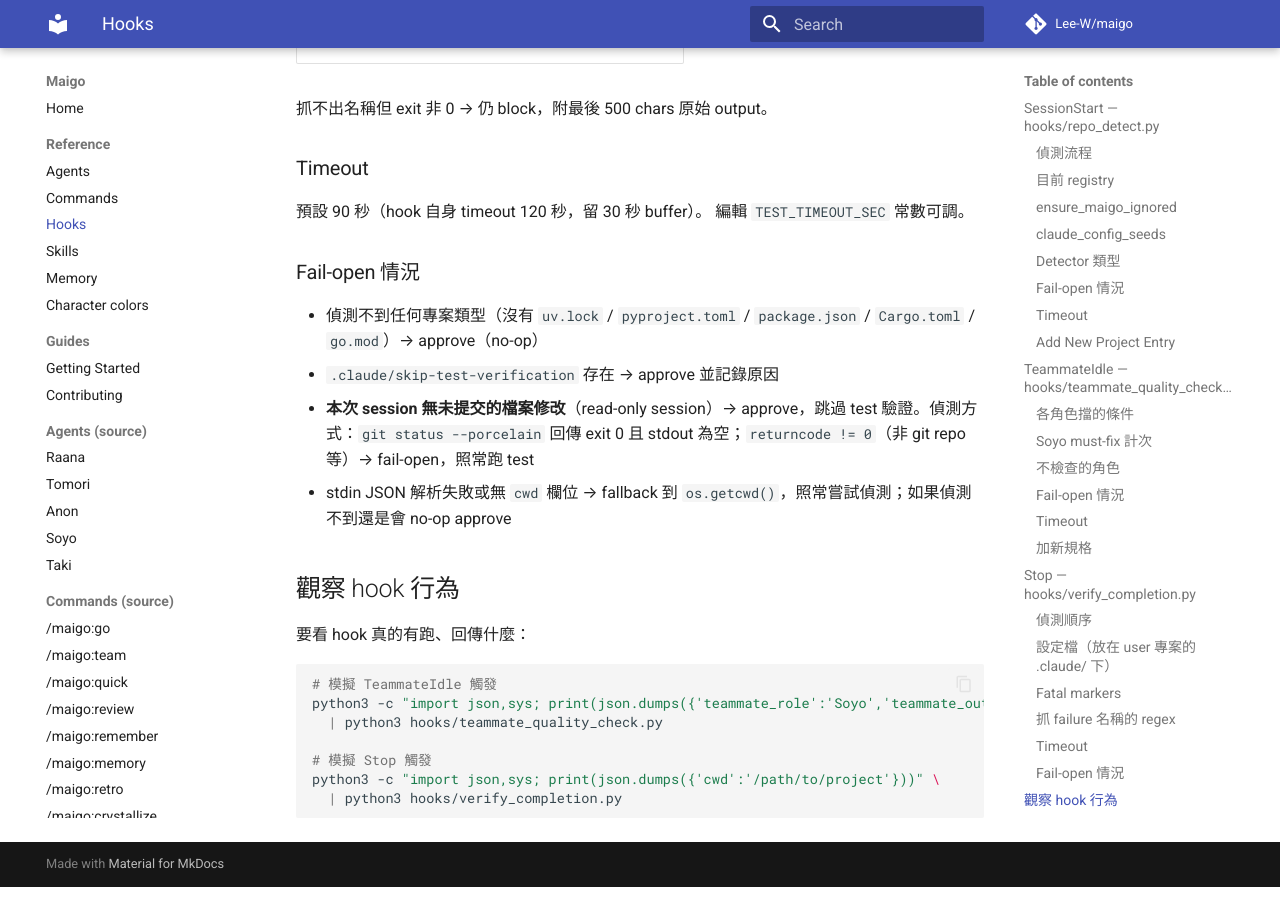
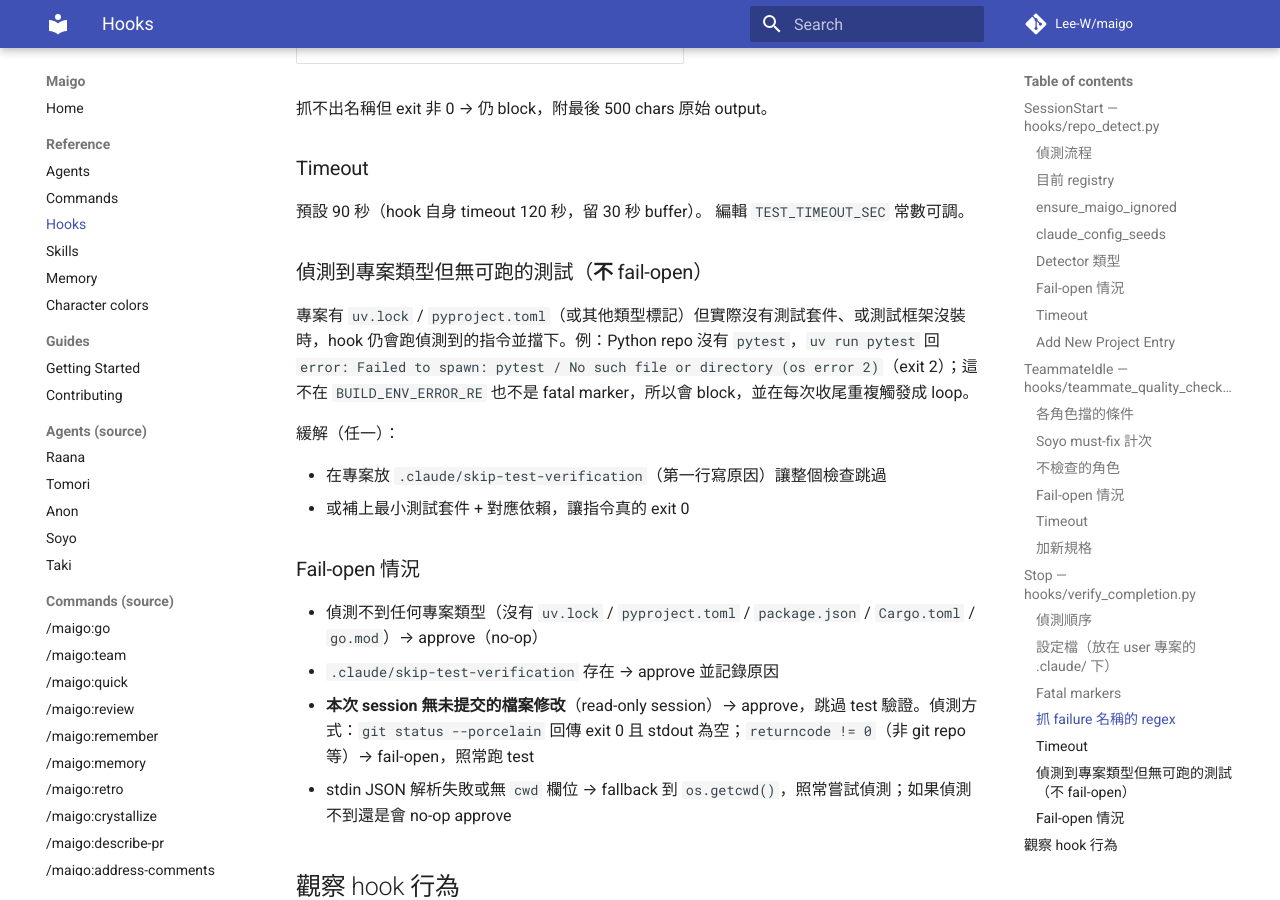
Before and after one commit to Lee-W/maigo, an MkDocs documentation site: the page built from docs/reference/hooks.md, in a window 1280 px wide and 900 px high, scrolled down 6142 px. Built offline with MkDocs 1.6.1 and Material for MkDocs 9.7.7, drawn with Linux system fonts in a browser that asks for light colours; comment, search, counter and statistics services are not loaded.

Commit message:
docs(hooks): note that detected-but-untestable projects block, not fail-open
Documents the verify_completion edge case where a project type is detected
but the test runner is absent — the hook blocks and re-triggers each turn.
Lists the two escapes: a `.claude/skip-test-verification` marker or adding a
minimal test suite + deps.

To commit it:

git add docs/reference/hooks.md && git commit -F - <<'EOF'
docs(hooks): note that detected-but-untestable projects block, not fail-open

Documents the verify_completion edge case where a project type is detected
but the test runner is absent — the hook blocks and re-triggers each turn.
Lists the two escapes: a `.claude/skip-test-verification` marker or adding a
minimal test suite + deps.

```diff
--- a/docs/reference/hooks.md
+++ b/docs/reference/hooks.md
@@ -208,6 +208,15 @@ message 強調「這不是 test fail，是 import 錯」。
 預設 90 秒（hook 自身 timeout 120 秒，留 30 秒 buffer）。
 編輯 `TEST_TIMEOUT_SEC` 常數可調。
 
+### 偵測到專案類型但無可跑的測試（**不** fail-open）
+
+專案有 `uv.lock` / `pyproject.toml`（或其他類型標記）但實際沒有測試套件、或測試框架沒裝時，hook 仍會跑偵測到的指令並擋下。例：Python repo 沒有 `pytest`，`uv run pytest` 回 `error: Failed to spawn: pytest / No such file or directory (os error 2)`（exit 2）；這不在 `BUILD_ENV_ERROR_RE` 也不是 fatal marker，所以會 block，並在每次收尾重複觸發成 loop。
+
+緩解（任一）：
+
+- 在專案放 `.claude/skip-test-verification`（第一行寫原因）讓整個檢查跳過
+- 或補上最小測試套件 + 對應依賴，讓指令真的 exit 0
+
 ### Fail-open 情況
 
 - 偵測不到任何專案類型（沒有 `uv.lock` / `pyproject.toml` / `package.json` / `Cargo.toml` / `go.mod`）→ approve（no-op）
```
